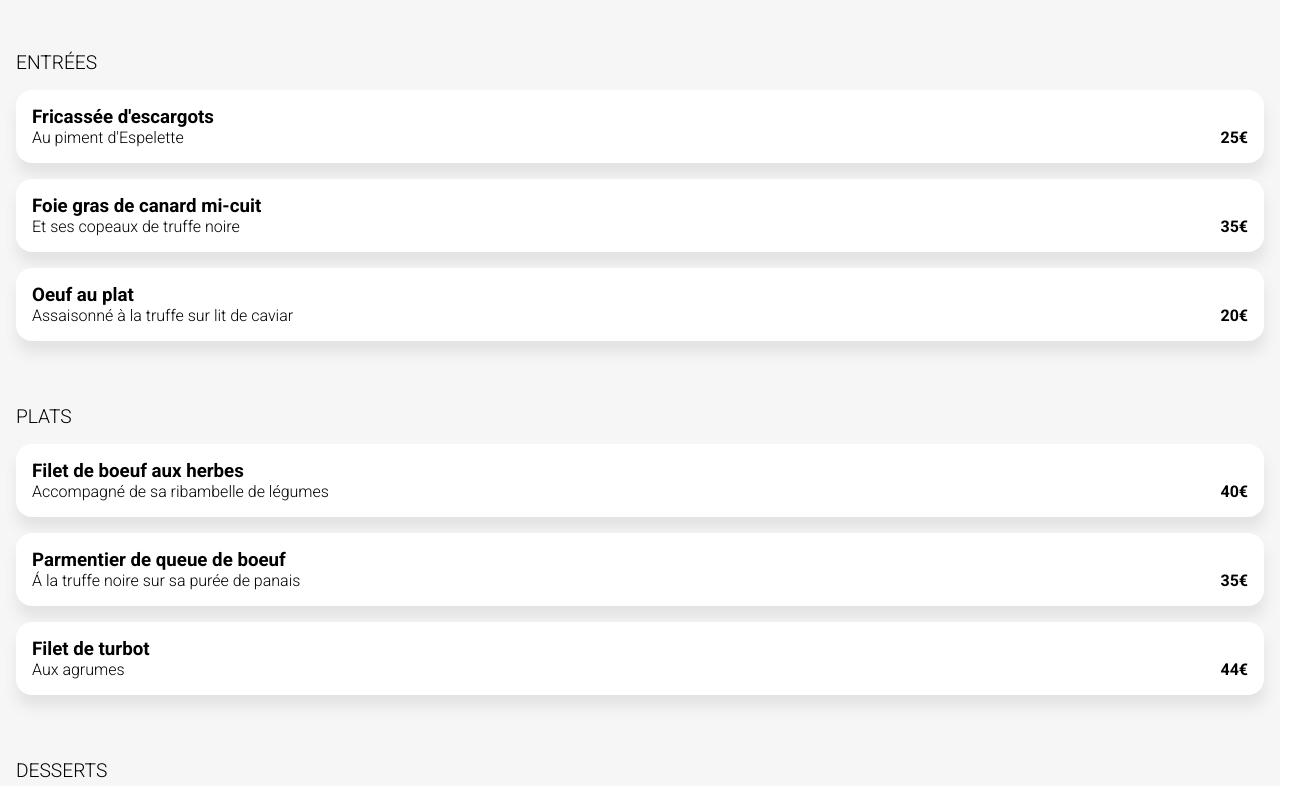
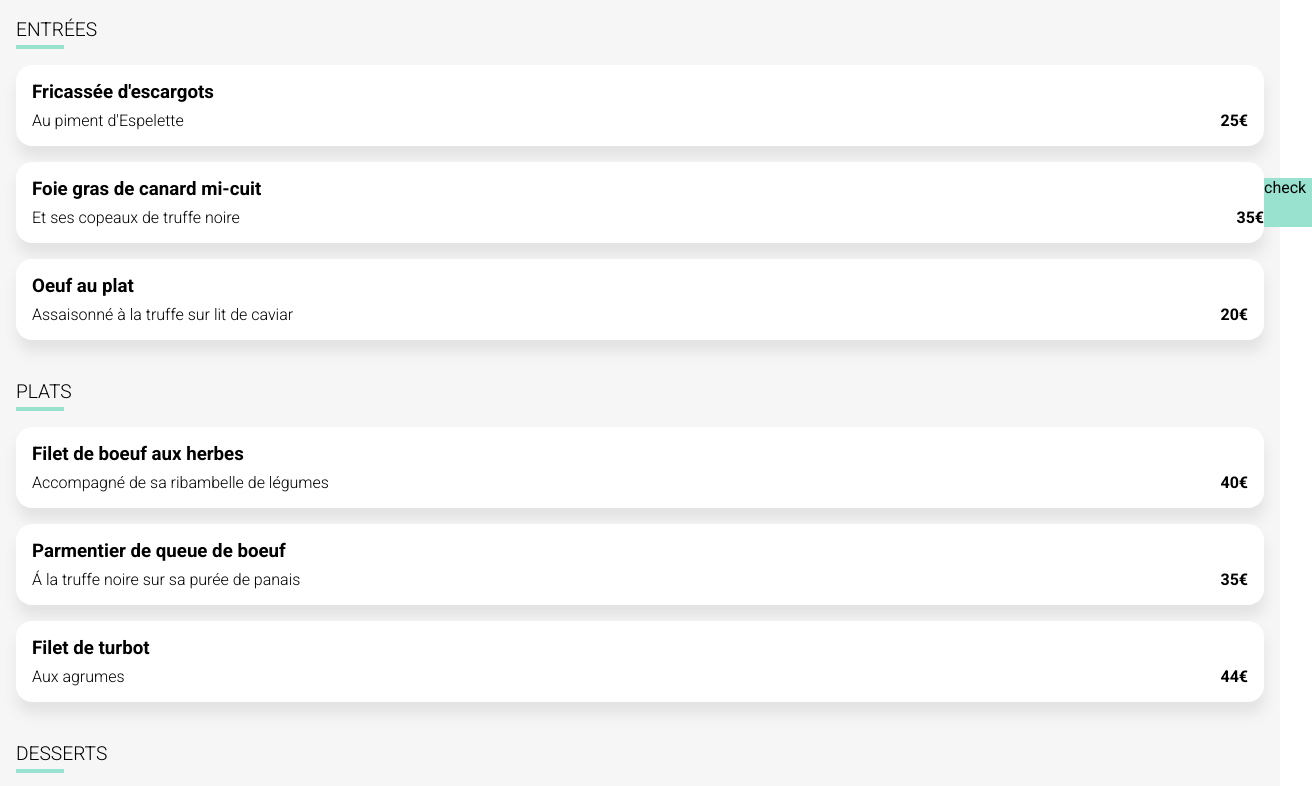
Before and after one commit to Marie0203/Oh-my-food, a website: page menus/resto1.html in a window 1280 px wide. Shown: the part 371-1157 px from the top of the page, 1312 px wide, since content can reach past the window. Drawn offline with Linux system fonts and the light colour scheme; a web font is replaced by a local one.

Commit message:
ligne titre menus

```diff
--- a/menus/resto1.html
+++ b/menus/resto1.html
@@ -16,7 +16,7 @@
     <img class="resto_1" src="../images/restaurants/jay-wennington-N_Y88TWmGwA-unsplash.jpg" alt="La palette du goût">
     <main class="menus">
         <header class="menu_header">
-        <h2 class="restaurant_title">La palette du goût</h2>
+        <h1 class="restaurant_title">La palette du goût</h1>
         <i class="far fa-heart"></i>
         </header>
 
@@ -36,6 +36,7 @@
                     <p>Et ses copeaux de truffe noire</p>
                     </div>
                 <p class="price">35€</p>
+                <span class="menu-card_check">check</span>
                 </div>
                 <div class="menu-card">
                     <div class="menu-card_description">
--- a/sass/pages/menus.scss
+++ b/sass/pages/menus.scss
@@ -13,7 +13,7 @@
     border-radius: 2rem 2rem 0 0;
     background-color: #f6f6f6;
     position: relative;
-    & h2 {
+    & h1 {
         font-family: "shrikhand", "cursive";
         padding: 1rem 1rem;
         font-size: 1.7rem;
@@ -29,7 +29,7 @@
 
 .menus {
     background-color: #f6f6f6;
-    padding-bottom: 2rem;
+    padding-bottom: 3rem;
 }
 
 
@@ -42,6 +42,7 @@
     }
     & p {
         font-weight: 300;
+        margin-top: 0.5rem;
     }
     & h2 {
         font-weight: 300;
@@ -49,6 +50,22 @@
 
     }
 
+}
+
+h2 {
+    margin: 0;
+    position: relative;
+    bottom: 1rem;
+    padding: 0.5rem 0;
+    &::after {
+        content:"";
+        width: 3rem;
+        height: 0.25rem;
+        background-color: $color-tertiary;
+        position: absolute;
+        left: 0;
+        bottom: 0;
+    }
 }
 .menu-card {
     background-color: white;
@@ -62,6 +79,11 @@
         align-items: flex-end;
         margin-left: auto;
         font-weight: 600;
+    }
+    & .menu-card_check {
+        background-color: $color-tertiary;
+        margin-right: -4rem;
+        width: 3rem;
     }
 
 }
```
Also changed, not shown: css/style.css, 1 other file.
